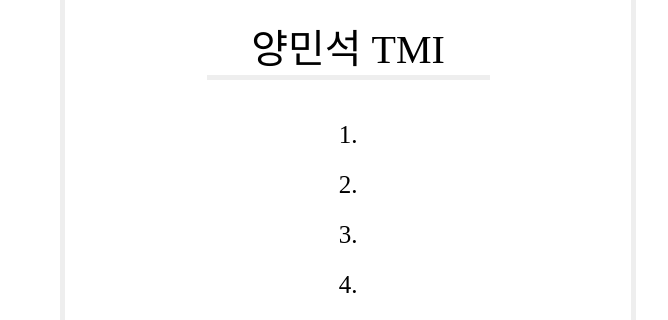
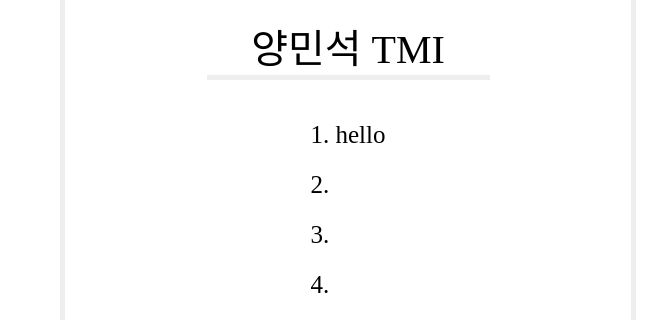
Before and after one commit to LIKELION-HUFS-11th/THE-GLORY, a plain HTML site: page TGTMI/index.html in a window 1280 px wide. Shown: the part 1062-1382 px from the top of the page, 612-1280 px from the left. Drawn offline with Linux system fonts and the light colour scheme.

Commit message:
test branch

```diff
--- a/TGTMI/index.html
+++ b/TGTMI/index.html
@@ -56,7 +56,7 @@
                 <div>
                     <h1>양민석 TMI</h1>
                     <ul>
-                        <li>1.</li>
+                        <li>1. hello</li>
                         <li>2.</li>
                         <li>3.</li>
                         <li>4.</li>
```
